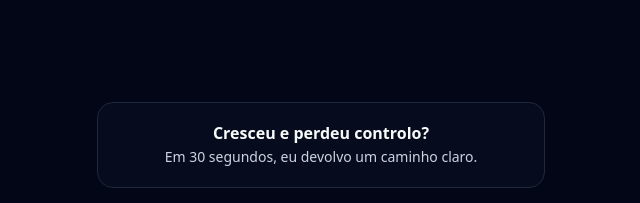
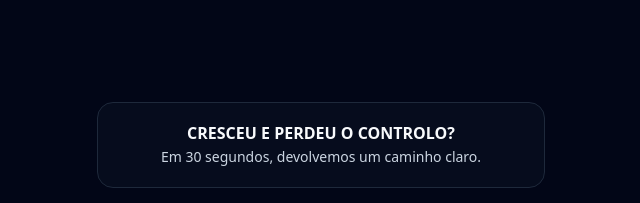
Before and after one commit to libertrendz/libertrendz-site, a Next.js app: page /bio in a window 1280 px wide. Shown: the top 203 px of the page, without its empty margins (319-959 px from the left). Built offline with nearby package versions, Linux system fonts and the light colour scheme.

Commit message:
Update page.tsx

```diff
--- a/app/bio/page.tsx
+++ b/app/bio/page.tsx
@@ -65,10 +65,10 @@ export default function BioPage() {
           <div className="pointer-events-none absolute inset-0 bg-gradient-to-r from-cyan-700/12 via-cyan-600/8 to-transparent" />
           <div className="relative z-10 space-y-1">
             <h1 className="text-1xl font-bold leading-tight">
-              Cresceu e perdeu controlo?
+              CRESCEU E PERDEU O CONTROLO?
             </h1>
             <p className="text-sm text-slate-300">
-              Em 30 segundos, eu devolvo um caminho claro.
+              Em 30 segundos, devolvemos um caminho claro.
             </p>
           </div>
         </div>
```
